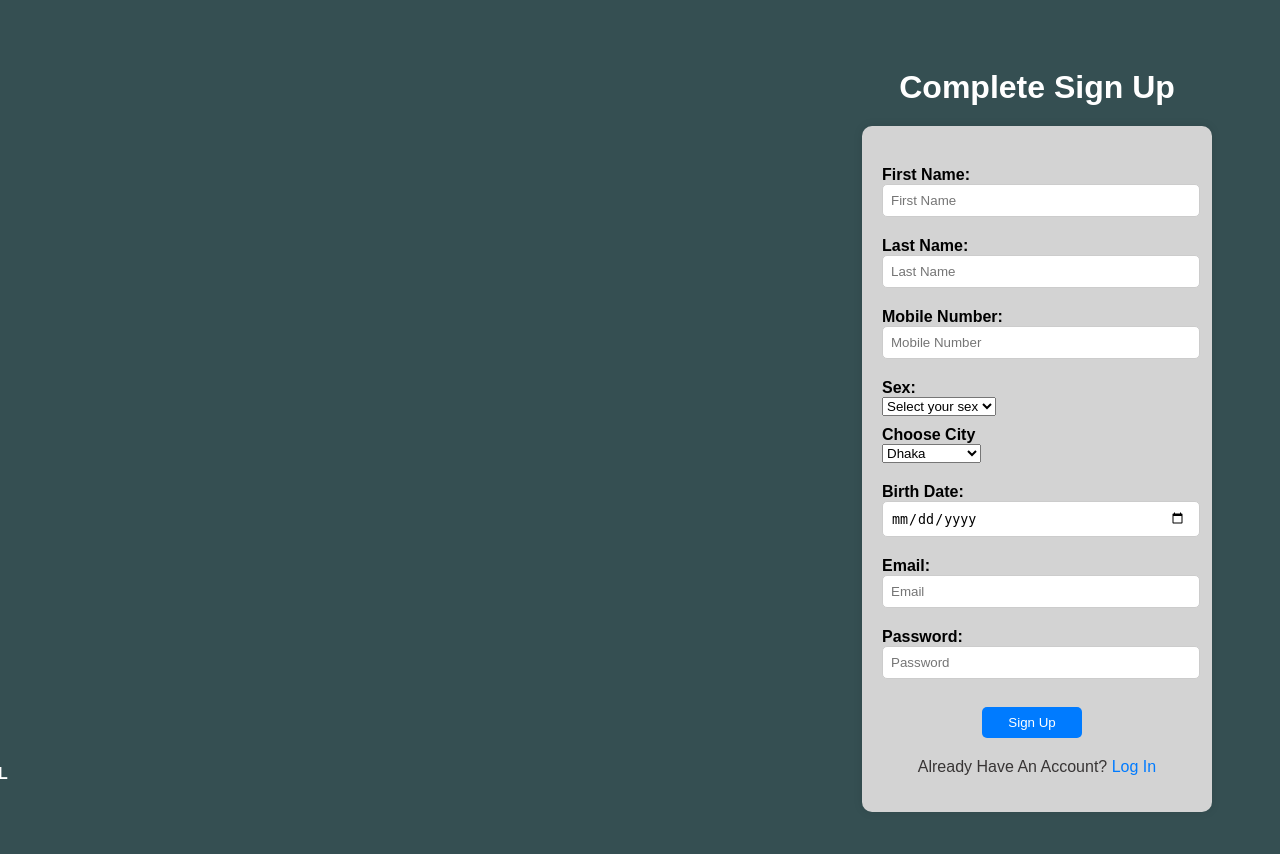
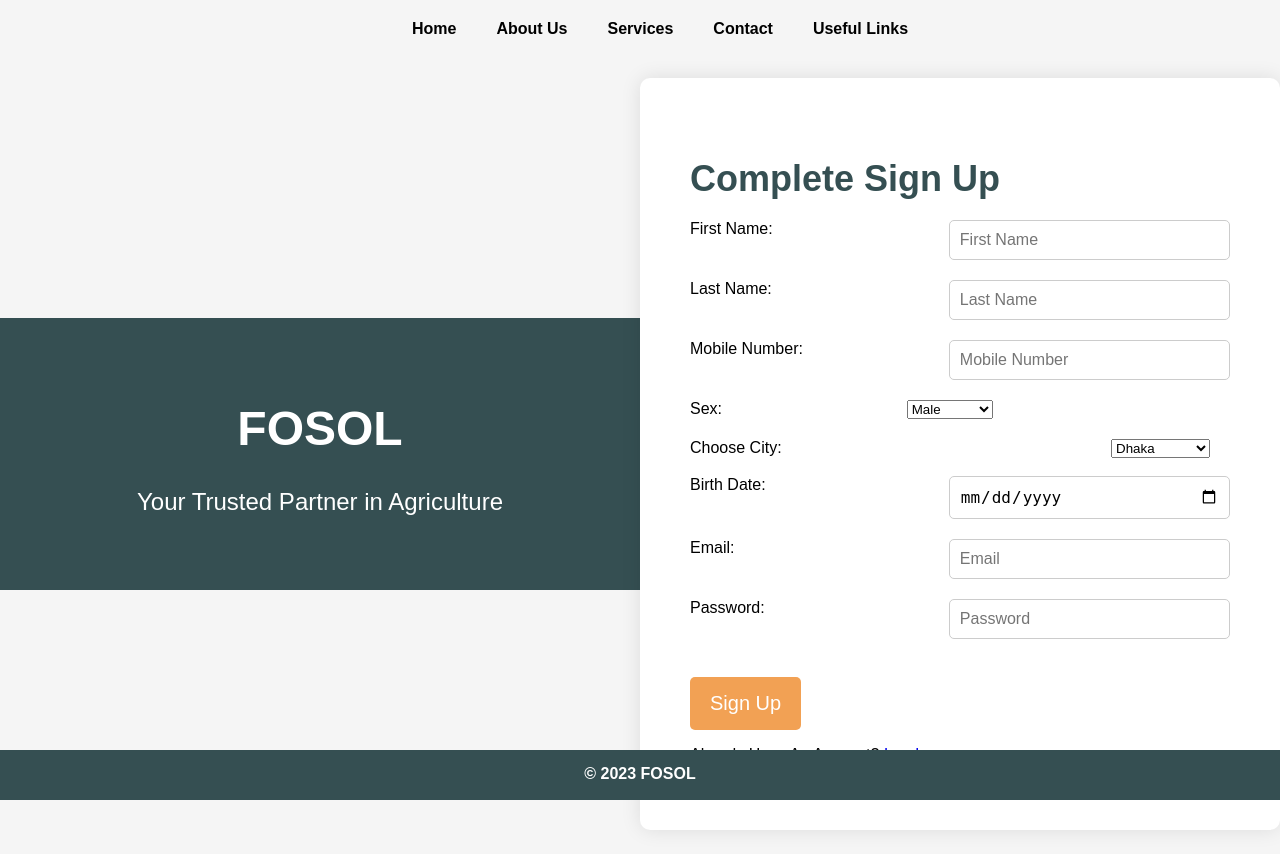
Before and after one commit to rakibul24466/Fosol-CSE499A-and-499B, a PHP site: page /signup.html in a window 1280 px wide. Before the commit the page ends 812 px from the top, so only its background shows below. Run offline with PHP 8.4, Linux system fonts and the light colour scheme.

Commit message:
Complete sign up form

```diff
--- a/signup.css
+++ b/signup.css
@@ -1,149 +1,105 @@
+
+/* @media only screen and (max-width: 600px) {
+    form {
+        max-width: 90%;
+    }
+} */
+
 body {
-    display: flex;
     font-family: Arial, sans-serif;
-    background-color: #354f52;
-}
-html {
-    display: flex;
-    justify-content: flex-end;
-    align-items: center;
-    margin-right: 60px;
-    margin-top: 40px;
+    background-color: #f5f5f5;
+    margin: 0;
+    padding: 0;
 }
 
-.navbar-toggle {
-    display: inline;
-    flex-direction: column;
-    justify-content: flex-end;
-    position: relative;
-    height: 40px;
-    cursor: pointer;
-}
-#menu{
-    width: 100px;
-    margin-right: 150px;
-    margin-top: 5px;
-    background-color: #354f52;
-    font-size: 20px;
-}
-#menu:hover {
-    background: rgb(20, 127, 228);
-}
-.navbar{
-    float: left;
-}
-.navbar-options {
-    display: none;
-    flex-direction: column;
-    position: absolute;
-    top: 100px;
-    right: 1767px;
-    background-color: #354f52;
-    border-radius: 5px;
-
-}
-#btn{
-    background-color: #777;
-}
-#btn:hover{
-    background-color: tomato;
-}
-#navbarOptions a {
-
-    color: #000000;
-    text-decoration: none;
-    padding: 10px 0;
+.container {
+    display: flex;
+    justify-content: space-between;
+    align-items: center;
+    height: 100vh;
 }
 
-.show {
-    display: flex;
+.left-section {
+    flex: 1;
+    padding: 50px;
+    background-color: #354f52;
+    color: #fff;
+    text-align: center;
 }
 
-form {
-    max-width: 500px;
-    background-color: #D3D3D3;
-    border-radius: 10px;
-    padding: 20px;
-    box-shadow: 0px 0px 10px rgba(0, 0, 0, 0.1);
-}
-.form-group{
-    margin-right: 10px;
-    margin-top: 20px;
-    margin-bottom: 10px;
-    width: 300px;
-}
-h1 {
-    text-align: center;
-    margin-bottom: 20px;
-    color: white;
+.left-section h1 {
+    font-size: 48px;
 }
 
-#intro{
-    background-color: #354f52;
-height: 400px;
-width: 500px;
-color: rgb(255, 255, 255);
-margin-right: 700px;
-margin-top: 300px;
-font-size: 70px;
+.left-section p {
+    font-size: 24px;
 }
 
-label {
-    font-weight: bold;
+.right-section {
+    flex: 1;
+    padding: 50px;
+    background-color: #fff;
+    border-radius: 10px;
+    box-shadow: 0px 0px 20px rgba(0, 0, 0, 0.1);
 }
 
-input {
-    width: 100%;
-    padding: 8px;
+.right-section h2 {
+    font-size: 36px;
+    color: #354f52;
+    margin-bottom: 20px;
+}
+
+.form-group {
+    display: flex;
+    justify-content: space-between;
+    margin-bottom: 20px;
+}
+
+input[type="text"],
+input[type="email"],
+input[type="date"],
+input[type="tel"],
+input[type="password"] {
+    width: 48%;
+    padding: 10px;
     border: 1px solid #ccc;
     border-radius: 5px;
-}
-.form-group .validation-message {
-    color: red;
-    font-size: 12px;
-    margin-top: 5px;
-    text-align: center;
-}
-button {
-    background-color: #007bff;
-    color: white;
-    border: none;
-    padding: 8px 15px;
-    border-radius: 5px;
-    cursor: pointer;
-    width: 100px;
-    margin-left: 100px;
+    font-size: 16px;
 }
 
-button:hover {
-    background-color: #0056b3;
-}
-
-input[type="date"]::-webkit-calendar-picker-indicator {
-    margin-right: 5px;
+.btn {
+    background-color: #f2a154;
+    color: #fff;
+    border: none;
+    border-radius: 5px;
+    padding: 15px 20px;
+    font-size: 20px;
     cursor: pointer;
 }
 
-.signup-prompt {
-    margin-top: 20px;
-    text-align: center;
-    color: #383535;
+.btn:hover {
+    background-color: #f07422;
+}
+nav ul {
+    list-style: none;
+    display: flex;
+    justify-content: center;
 }
 
-.signup-prompt a {
-    color: #007bff;
-    text-decoration: none;
+nav li {
+    margin: 0 20px;
 }
 
-.signup-prompt a:hover {
-    text-decoration: underline;
+nav a {
+    text-decoration: none;
+    color: #000000;
+    font-weight: bold;
 }
-
-/* Responsive adjustments */
-@media only screen and (max-width: 600px) {
-    form {
-        max-width: 90%;
-    }
+nav{
+    margin-top: 20px;
+}
+a:hover{
+    color: #f07422;
 }
 footer {
     background-color: #354f52;
@@ -160,3 +116,9 @@ footer {
     color: rgb(255, 255, 255);
     text-align: center;
 }
+#city{
+    margin-right: 325px;
+}
+#sex{
+    margin-right: 145px;
+}
--- a/signup.html
+++ b/signup.html
@@ -10,25 +10,23 @@
 </head>
 
 <body>
-
-        <nav class="navbar">
-            <div class="navbar-toggle" onclick="toggleNavbar()">
-                <button id="menu">Menu</button>
+    <nav>
+        <ul>
+            <li><a href="#">Home</a></li>
+            <li><a href="#">About Us</a></li>
+            <li><a href="#">Services</a></li>
+            <li><a href="#">Contact</a></li>
+            <li><a href="#">Useful Links</a></li>
+        </ul>
+    </nav>
+    <div class="container">
+        <div class="left-section">
+            <h1>FOSOL</h1>
+            <p>Your Trusted Partner in Agriculture</p>
         </div>
-            <div class="navbar-options" id="navbarOptions">
-                <a href="login.html" target="_blank"><button id="btn" type="button">LOGIN</button></a>
-                <a href="about.html" target="_blank"><button id="btn" type="button">ABOUT US</button></a>
-                <a href="service.html" target="_blank"><button id="btn" type="button">SERVICES</button></a><br>
-            </div>
-        </nav>
-    <div class="intro">
-        <p id="intro">FOSOL</p>
-    </div>
-    <div class="container">
-        <h1>Complete Sign Up</h1>
-
+        <div class="right-section">
+            <h2>Complete Sign Up</h2>
             <form action="signup.php" method="post">
-
                 <div class="form-group">
                     <label for="firstName">First Name:</label>
                     <input type="text" id="firstName" name="first_name" placeholder="First Name" required>
@@ -41,18 +39,17 @@
                     <label for="mobileNumber">Mobile Number:</label>
                     <input type="tel" id="mobileNumber" name="mobile_number" placeholder="Mobile Number" required>
                 </div>
-
                     <div class="form-group">
-                <label for="sex">Sex:</label><br>
-                <select name="sex" required>
-                    <option value="">Select your sex</option>
-                    <option value="male">Male</option>
+                        <label  for="sex">Sex:</label><br>
+                        <select id="sex" name="sex" required>
+                            <option value="">Select Sex</option>
+                            <option value="male" selected>Male</option>
                             <option value="female">Female</option>
                             <option value="other">Other</option>
                         </select><br>
                     </div>
                     <div>
-                <label for="city" >Choose City</label><br>
+                        <label id="city" for="city">Choose City:</label>
                         <select placeholder="Enter City" name="city" required name="city">
                             <option value="Dhaka" selected>Dhaka</option>
                             <option value="Sylhet">Sylhet</option>
@@ -63,10 +60,10 @@
                             <option value="Rajshahi">Rajshahi</option>
                             <option value="Mymensign">Mymengingh</option>
                         </select><br>
-            </div>
+                    </div><br>
                     <div class="form-group">
                         <label for="birthDate">Birth Date:</label>
-                <input type="date" id="birthDate" name="birthDate"  required>
+                        <input type="date" id="birthDate" name="birthDate" required>
                     </div>
 
                     <div class="form-group">
@@ -78,69 +75,15 @@
                         <input type="password" id="password" name="password" placeholder="Password" required>
                     </div>
                     <br>
-            <button type="submit" name="save">Sign Up</button>
+                    <button type="submit" class="btn" name="save">Sign Up</button>
                     <div class="signup-prompt">
                         <p>Already Have An Account? <a href="login.html" target="_blank">Log In</a></p>
                     </div>
                 </form>
         </div>
+    </div>
 
-    <script>
-                function toggleNavbar() {
-            const navbarOptions = document.getElementById("navbarOptions");
-            navbarOptions.classList.toggle("show");
-        }
-        function toggleNavbar() {
-    const navbarOptions = document.getElementById("navbarOptions");
-    navbarOptions.classList.toggle("show");
-}
-//About Me Starts
-function toggleButtons(buttonId) {
-    const buttonSection = document.querySelector(".button-section");
-    const buttons = buttonSection.querySelectorAll("button");
-
-    buttons.forEach(button => {
-        if (button.id === buttonId) {
-            button.style.display = "block";
-        } else {
-            button.style.display = "none";
-        }
-    });
-}
-
-function navigateToAbout() {
-    window.location.href = "about.html"; // Navigate to the about.html file
-}
-
-document.addEventListener("DOMContentLoaded", function() {
-    // Add any additional initialization code if needed
-});
-//About Mr Ends
-
-//Services Starts
-function toggleButtons(buttonId) {
-    const buttonSection = document.querySelector(".button-section");
-    const buttons = buttonSection.querySelectorAll("button");
-
-    buttons.forEach(button => {
-        if (button.id === buttonId) {
-            button.style.display = "block";
-        } else {
-            button.style.display = "none";
-        }
-    });
-}
-
-function navigateToService() {
-    window.location.href = "service.html"; // Navigate to the about.html file
-}
-
-document.addEventListener("DOMContentLoaded", function() {
-    // Add any additional initialization code if needed
-});
-//Services Ends
-
-    </script>
+    </div>
 
     <footer>
         <p id="cr">&copy; 2023 FOSOL</p>
```
Lines whose indentation alone changed are shown as unchanged.
